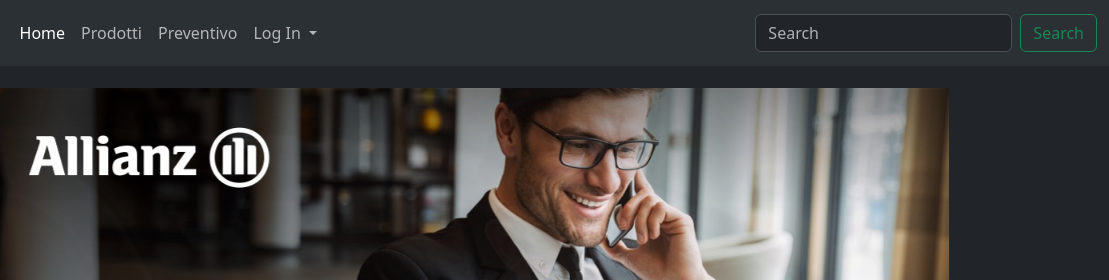
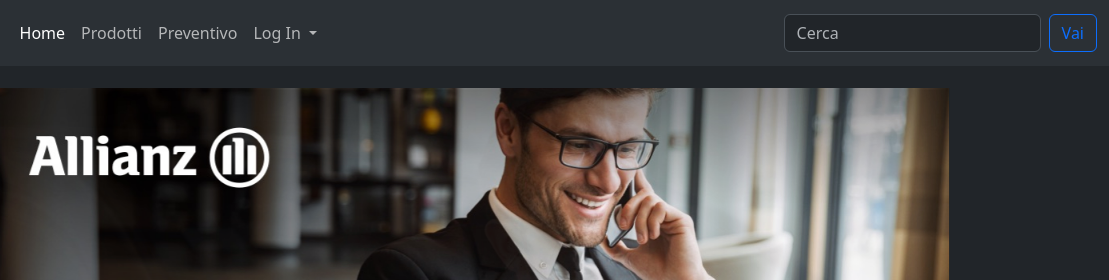
Before and after one commit to lucaromano98/vetrina-agenzia, a website: page index.html in a window 1280 px wide. Shown: the top 280 px of the page, 171-1280 px from the left. Drawn offline with nearby package versions, Linux system fonts and the light colour scheme.

Commit message:
cambiato il colore del Surch in Vai blu

```diff
--- a/index.html
+++ b/index.html
@@ -37,8 +37,8 @@
               </li>
             </ul>
             <form class="d-flex" role="search">
-              <input class="form-control me-2" type="search" placeholder="Search" aria-label="Search">
-              <button class="btn btn-outline-success" type="submit">Search</button>
+              <input class="form-control me-2" type="search" placeholder="Cerca" aria-label="Search">
+              <button class="btn btn-outline-primary" type="submit">Vai</button>
             </form>
           </div>
         </div>
```
